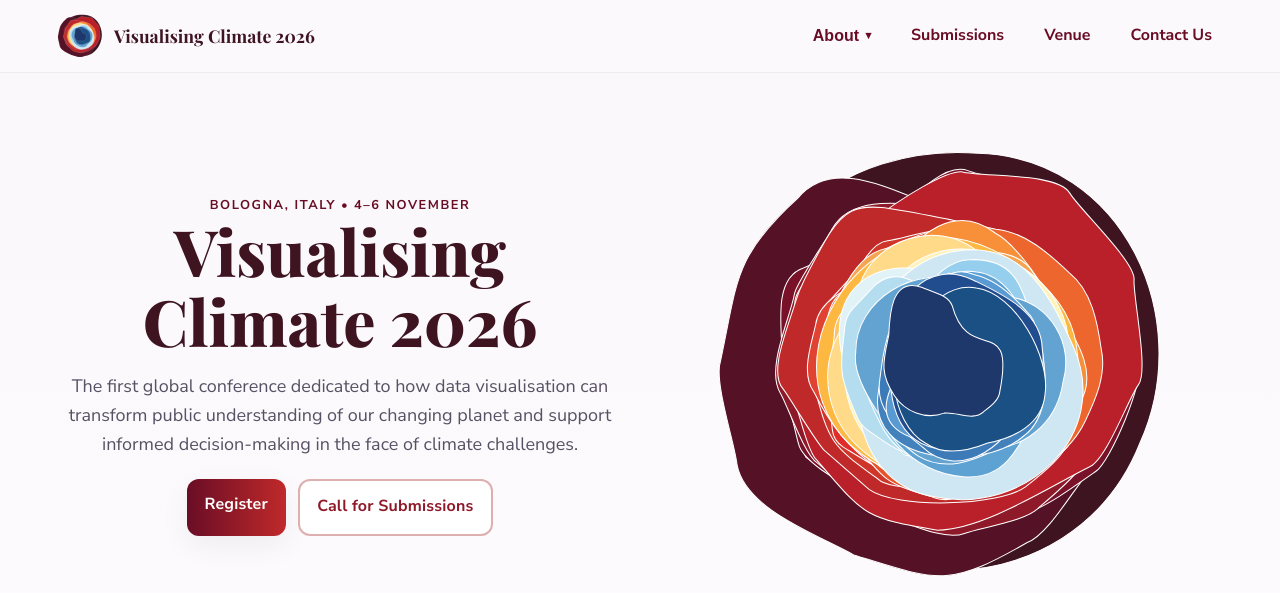
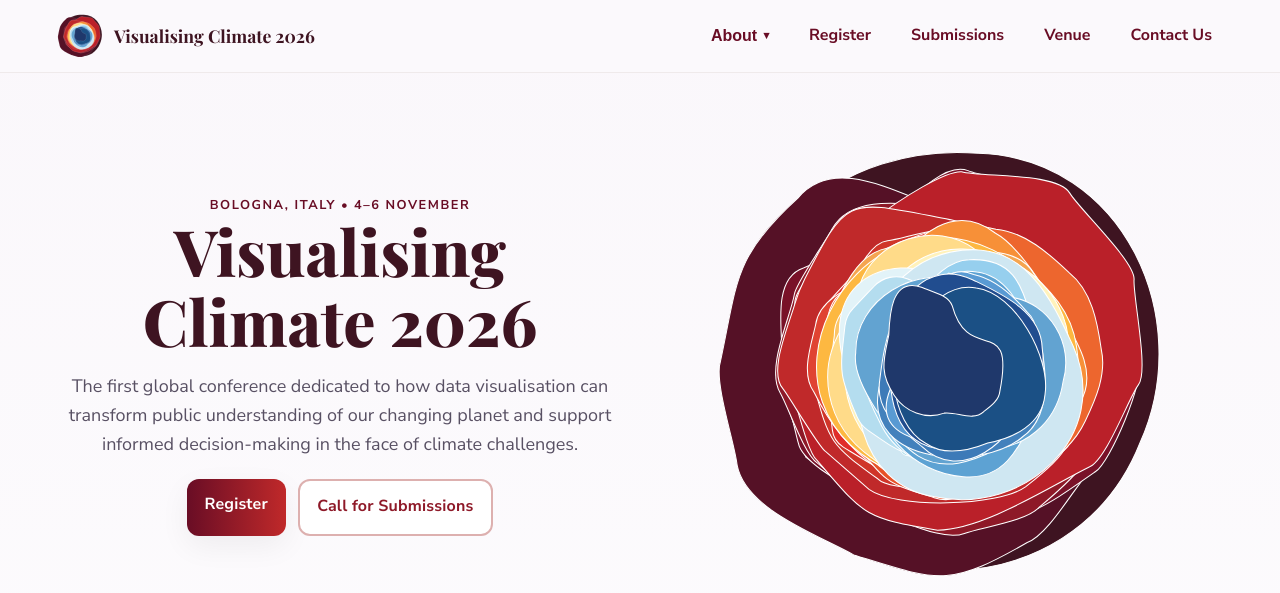
Before and after one commit to mastrong/climateconf, a Django app: template templates/index.html in a window 1280 px wide. Shown: the top 593 px of the page. Run offline with Django 5.2, Linux system fonts and the light colour scheme; the template is opened without the code that fills it, so the values that code supplies are empty.

Commit message:
add links to register

```diff
--- a/templates/base.html
+++ b/templates/base.html
@@ -30,7 +30,7 @@
           <a href="/privacy">Privacy Policy</a>
         </div>
       </div>
-{#      <a class="link" href="/register">Register</a>#}
+      <a class="link" href="https://events.miami.edu/event/visualising-climate-2026#">Register</a>
       <a class="link" href="/submissions">Submissions</a>
       <a class="link" href="/venue">Venue</a>
       <a class="link" href="/contact">Contact Us</a>
--- a/templates/index.html
+++ b/templates/index.html
@@ -11,7 +11,7 @@
       The first global conference dedicated to how data visualisation can transform public understanding of our changing planet and support informed decision-making in the face of climate challenges.
     </p>
     <div class="cta-row">
-      <a class="btn btn-primary" href="#">Register</a>
+      <a class="btn btn-primary" href="https://events.miami.edu/event/visualising-climate-2026#">Register</a>
       <a class="btn btn-outline" href="/submissions">Call for Submissions</a>
     </div>
   </div>
@@ -309,7 +309,7 @@
         <p>General Admission: <b>€350</b></p>
         <p>Student Admission: <b>€50</b></p>
         <div class="cta-row" style="display:flex;gap:.75rem;margin-top:1.25rem;flex-wrap:wrap;">
-          <a class="btn btn-primary" href="#">Register to Attend</a>
+          <a class="btn btn-primary" href="https://events.miami.edu/event/visualising-climate-2026#">Register to Attend</a>
         </div>
       </div>
       <div class="registration-column">
```
